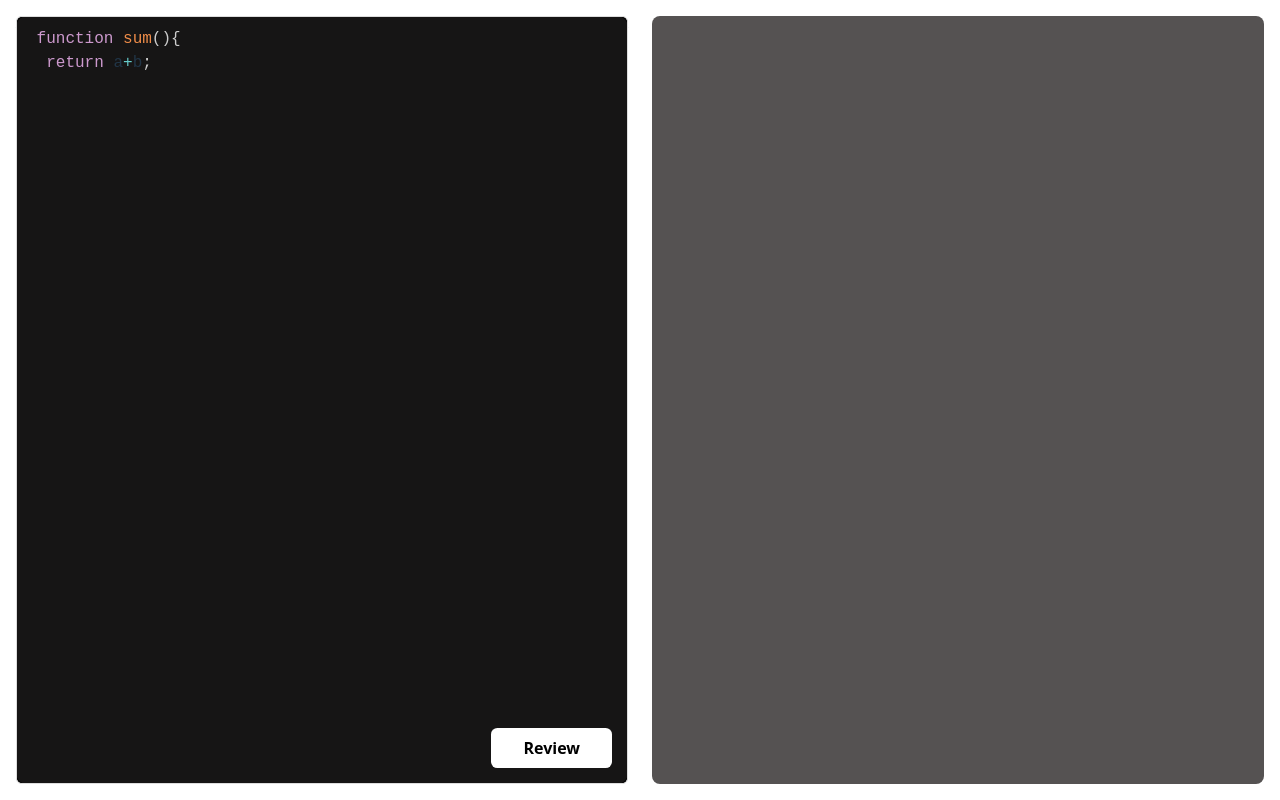
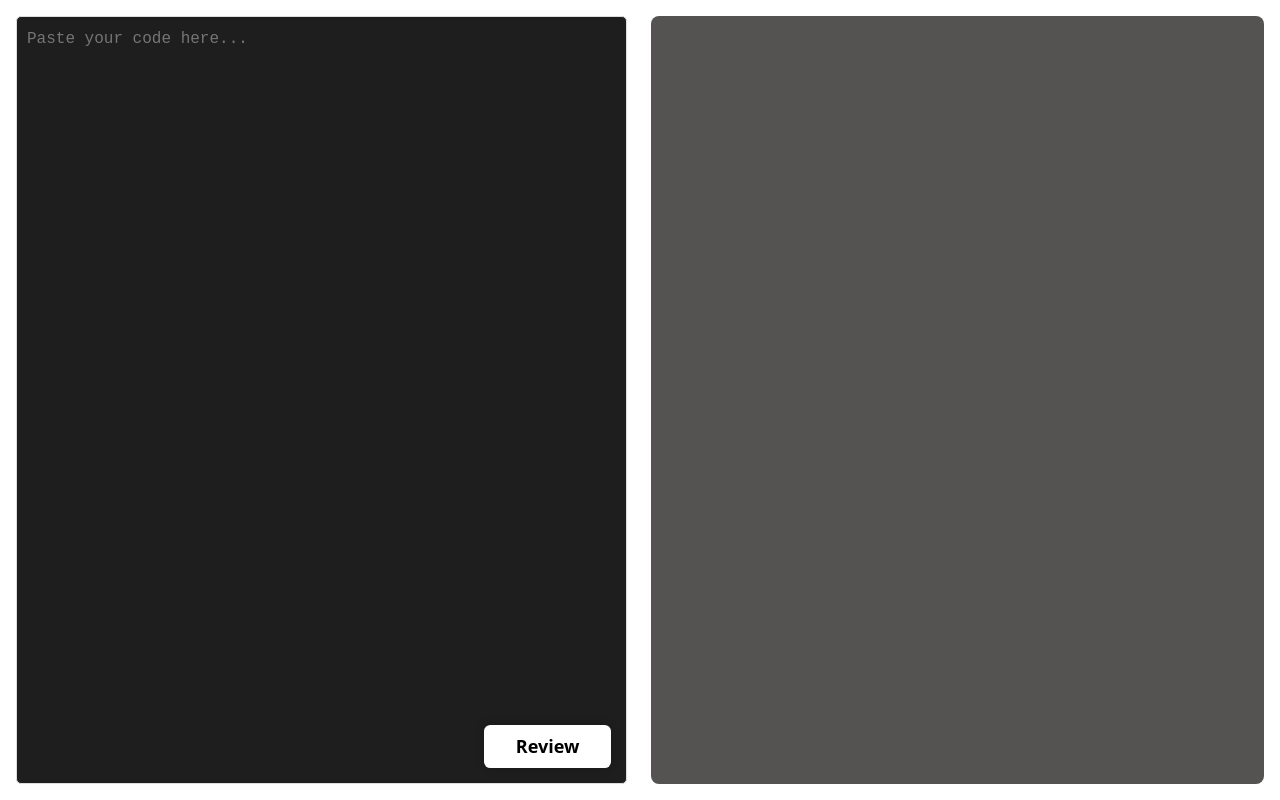
Before and after one commit to vishwa-vj21/CodexScan, a React (Vite) app in the folder Frontend/: page / in a window 1280 px wide. Built offline with nearby package versions, Linux system fonts and the light colour scheme.

Commit message:
integration complete

```diff
--- a/Frontend/package.json
+++ b/Frontend/package.json
@@ -14,7 +14,9 @@
     "prismjs": "^1.30.0",
     "react": "^19.0.0",
     "react-dom": "^19.0.0",
-    "react-simple-code-editor": "^0.14.1"
+    "react-markdown": "^10.1.0",
+    "react-simple-code-editor": "^0.14.1",
+    "rehype-highlight": "^7.0.2"
   },
   "devDependencies": {
     "@eslint/js": "^9.21.0",
--- a/Frontend/src/App.css
+++ b/Frontend/src/App.css
@@ -30,6 +30,8 @@ html, body, #root{
 
 .main .right{
   background-color: rgb(85, 82, 82);
+  padding: 1rem 2rem;
+  overflow: auto;
 }
 
 .main .left .review-button{
@@ -53,7 +55,63 @@ html, body, #root{
   border-radius: 0.7rem;
 }
 
-/* .main .left .review-button :hover {
-  opacity: 0.5;
+.review-button {
+  padding: 15px 30px;
+  font-size: 18px;
+  font-weight: bold;
+  color: black;
+  background: white;
+  border: none;
+  border-radius: 30px;
+  cursor: pointer;
+  transition: 0.3s ease-in-out;
+  position: relative;
+  overflow: hidden;
+  box-shadow: 0 0 10px rgba(0, 0, 0, 0.2);
+}
 
-} */
+.review-button::before {
+  content: "";
+  position: absolute;
+  top: 0;
+  left: 50%;
+  width: 300%;
+  height: 300%;
+  background: radial-gradient(circle, rgba(0, 0, 0, 0.1), transparent 50%);
+  transform: translate(-50%, -50%);
+  opacity: 0;
+  transition: opacity 0.3s ease-in-out;
+}
+
+.review-button:hover {
+  transform: scale(1.1);
+  box-shadow: 0 0 20px rgba(0, 0, 0, 0.4);
+}
+
+.review-button:hover::before {
+  opacity: 1;
+}
+
+/* loading screen*/
+
+.loading {
+  display: flex;
+  flex-direction: column;
+  align-items: center;
+  justify-content: center;
+  height: 100%;
+}
+
+.spinner {
+  width: 40px;
+  height: 40px;
+  border: 5px solid rgba(0, 0, 0, 0.1);
+  border-top-color: #3498db;
+  border-radius: 50%;
+  animation: spin 1s linear infinite;
+}
+
+@keyframes spin {
+  0% { transform: rotate(0deg); }
+  100% { transform: rotate(360deg); }
+}
--- a/Frontend/src/App.jsx
+++ b/Frontend/src/App.jsx
@@ -1,19 +1,35 @@
-import { useState , useEffect} from 'react'
+import { useState, useEffect } from 'react'
 import "prismjs/themes/prism-tomorrow.css"
-// import "prismjs/components/prism-jsx"
 import Editor from "react-simple-code-editor"
 import prism from "prismjs"
 import './App.css'
+import axios from "axios"
+import Markdown from "react-markdown"
+import rehypeHighlight from "rehype-highlight"
+import "highlight.js/styles/github-dark.css"
 
 function App() {
   const [count, setCount] = useState(0)
-  const [code, setCode] = useState(` function sum(){
-  return a+b;
-    `)
+  const [code, setCode] = useState('')
+  const [review, setReview] = useState('')
+  const [loading, setLoading] = useState(false)
+  const [placeholder, setPlaceholder] = useState("Paste your code here...")
+
+  async function codeReview() {
+    if (!code.trim()) {
+      setPlaceholder("Please enter some code to review");
+      return;
+    }
+    setLoading(true);
+    const response = await axios.post("http://localhost:3000/ai/get-review", { code })
+    setReview(response.data)
+    setLoading(false);
+  }
 
   useEffect(() => {
     prism.highlightAll()
   })
+
   return (
     <div className="main">
       <div className="left">
@@ -23,19 +39,31 @@ function App() {
             onValueChange={code => setCode(code)}
             highlight={code => prism.highlight(code, prism.languages.javascript, "javascript")}
             padding={10}
+            placeholder={placeholder}
             style={{
               fontFamily: '"Fira code", "Fira Mono", monospace',
               fontSize: 16,
               border: "1px solid #ddd",
               borderRadius: "5px",
               height: "100%",
-                width: "100%"
+              width: "100%",
+              backgroundColor: "#1e1e1e",
+              color: "#ffffff"
             }}
           />
         </div>
-        <div className="review-button">Review</div>
+        <div onClick={codeReview} className="review-button">Review</div>
       </div>
-      <div className="right"></div>
+      <div className="right">
+        {loading ? (
+          <div className="loading">
+            <div className="spinner"></div>
+            <p>Loading...</p>
+          </div>
+        ) : (
+          <Markdown rehypePlugins={rehypeHighlight}>{review}</Markdown>
+        )}
+      </div>
     </div>
   )
 }
```
Also changed, not shown: 2 other files (tests, documents, lock files or other folders). Lines whose indentation alone changed are shown as unchanged.
